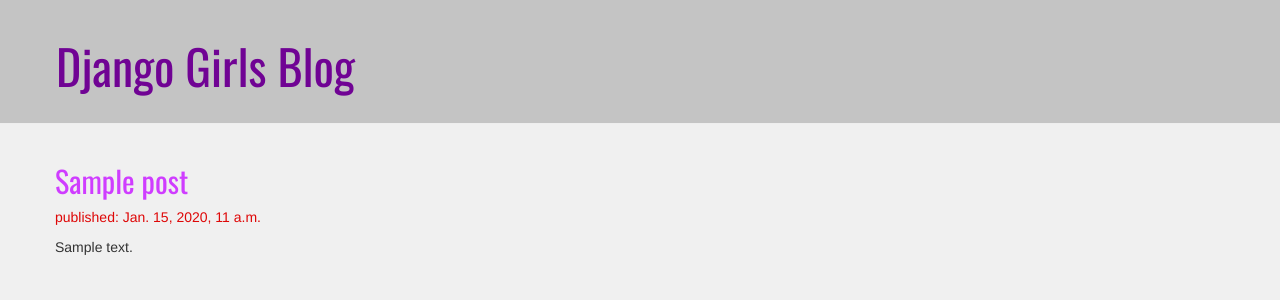
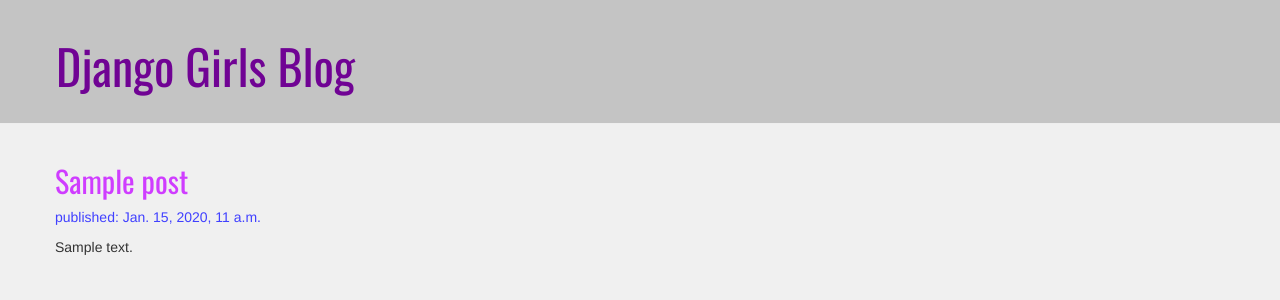
Before and after one commit to AadSchippers/my-first-blog, a Django app: template blog/templates/blog/post_list.html in a window 1280 px wide. Shown: the top 300 px of the page. Run offline with Django 3.2, Linux system fonts and the light colour scheme; the template is opened without the code that fills it: values that come from a table or form of the project are taken from there, others are empty; tables that the repository leaves empty hold one stand-in row (values such as "Sample post"); some libraries are stand-ins or nearby versions.

Commit message:
date colour amended

```diff
--- a/blog/static/css/blog.css
+++ b/blog/static/css/blog.css
@@ -27,7 +27,7 @@ h1, h1 a, h1 a:visited, h1 a:active {
 }
 
 .date {
-    color: #DE0707;
+    color: #4040FF;
 }
 
 .save {
```
